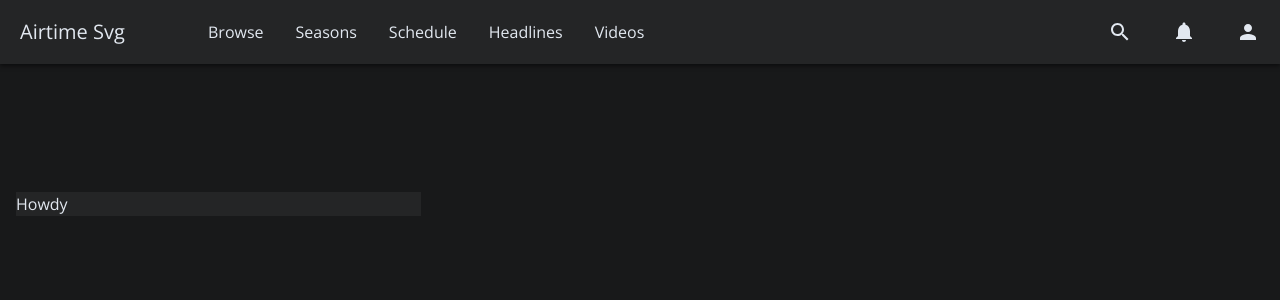
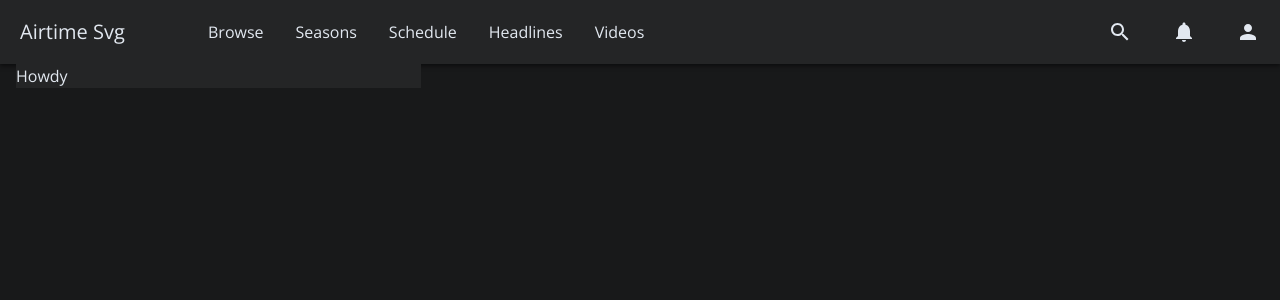
Before and after one commit to BrycePearce/Airtime, a Next.js app: page / in a window 1280 px wide. Shown: the top 300 px of the page. Built offline with nearby package versions, Linux system fonts and the light colour scheme.

Commit message:
refactored layout

```diff
--- a/components/card-grid/card-grid.module.scss
+++ b/components/card-grid/card-grid.module.scss
@@ -2,6 +2,5 @@
 
 .cardGrid {
     @apply grid gap-4 mx-4;
-    padding-top: 12rem;
     grid-template-columns: repeat(auto-fill, minmax(24rem, 1fr));
 }
--- a/components/card-grid/card-grid.tsx
+++ b/components/card-grid/card-grid.tsx
@@ -4,7 +4,7 @@ import cardStyles from "./card-grid.module.scss";
 const CardGrid: React.FC = () => {
   return (
     <section className={cardStyles.cardGrid}>
-      <article className="relative flex direction flex-col bg-dark-theme-light">
+      <article className="relative flex flex-col direction bg-dark-theme-light">
         Howdy
       </article>
     </section>
--- a/components/header/header.module.scss
+++ b/components/header/header.module.scss
@@ -1,7 +1,7 @@
 @import "../../styles/variables";
 
 .header {
-  @apply grid bg-dark-theme-light fixed w-full;
+  @apply grid bg-dark-theme-light fixed w-full top-0;
   box-shadow: 0 2px 4px rgba(0, 0, 0, 0.5);
   min-height: $minHeaderHeight;
   grid-template-columns: minmax(15%, auto) 1fr 2fr;
--- a/components/layout.tsx
+++ b/components/layout.tsx
@@ -1,16 +1,17 @@
 import React from "react";
 
 // Components
-import CardGrid from "./card-grid/card-grid";
 import Header from "./header/header";
 import Meta from "./meta";
 
-const Layout: React.FC = () => {
+const Layout: React.FC = (props) => {
   return (
     <>
       <Meta />
       <Header />
-      <CardGrid />
+      <div style={{marginTop: '4rem'}}>
+        {props.children}
+      </div>
     </>
   );
 };
--- a/pages/index.tsx
+++ b/pages/index.tsx
@@ -1,16 +1,18 @@
 import Head from "next/head";
+import React from "react";
 
 // Components
 import Layout from "../components/layout";
+import CardGrid from "../components/card-grid/card-grid";
 
 export default function Home() {
   return (
-    <>
+    <Layout>
       <Head>
         <title>Create Next App</title>
         <link rel="icon" href="/favicon.ico" />
       </Head>
-      <Layout></Layout>
-    </>
+      <CardGrid />
+    </Layout>
   );
 }
```
